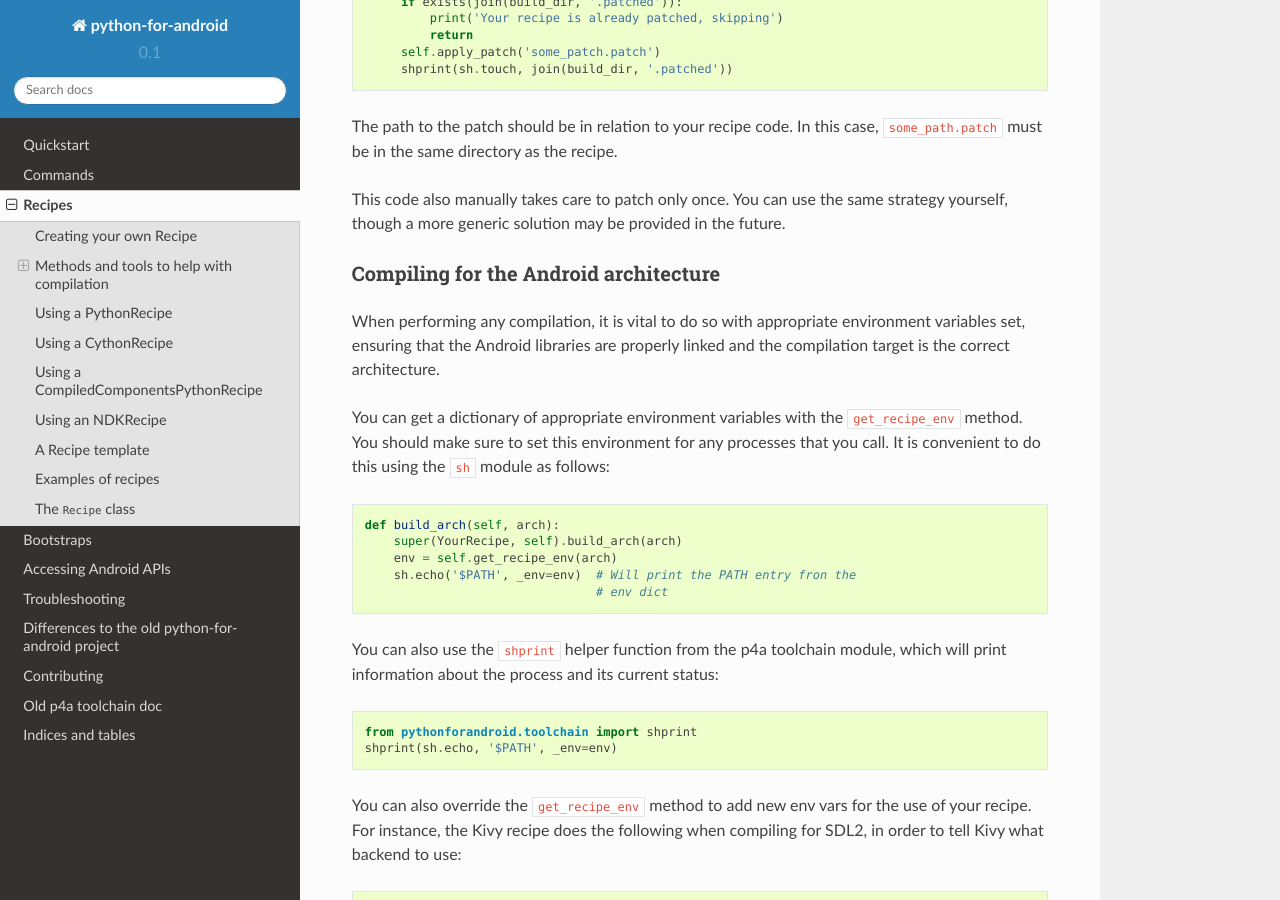
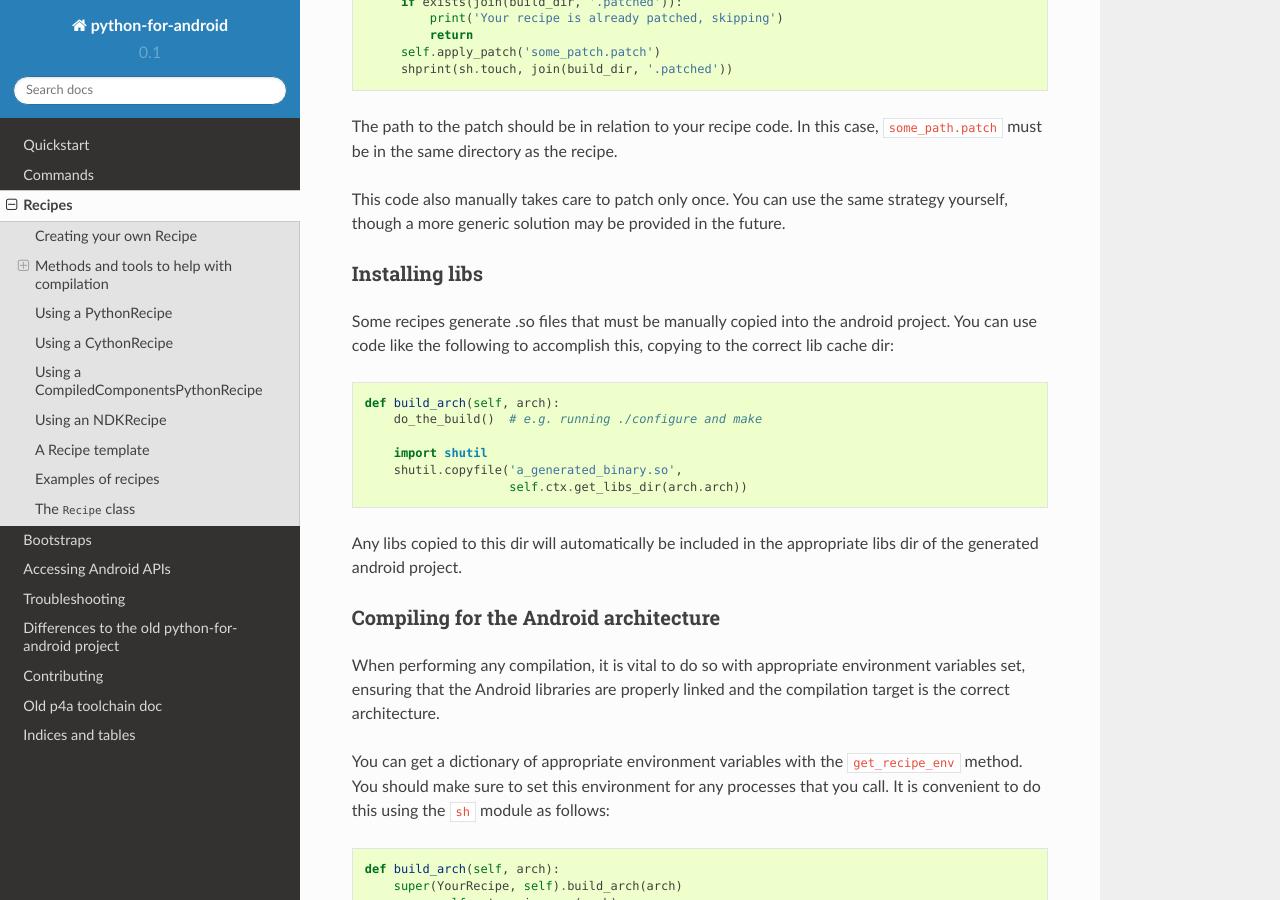
Before and after one commit to kivy/python-for-android, a Sphinx documentation site: the page built from doc/source/recipes.rst, in a window 1280 px wide and 900 px high, scrolled down 2567 px. Built offline with Sphinx 7.4.7 and the Read the Docs theme 2.0.0, drawn with Linux system fonts in a browser that asks for light colours; pages that are not in the unit, such as notebooks, are missing from menus.

Commit message:
Added lib copying instructions in recipes doc

```diff
--- a/doc/source/recipes.rst
+++ b/doc/source/recipes.rst
@@ -138,6 +138,23 @@ recipe.
 This code also manually takes care to patch only once. You can use the
 same strategy yourself, though a more generic solution may be provided
 in the future.
+
+Installing libs
+~~~~~~~~~~~~~~~
+
+Some recipes generate .so files that must be manually copied into the
+android project. You can use code like the following to accomplish
+this, copying to the correct lib cache dir::
+
+    def build_arch(self, arch):
+        do_the_build()  # e.g. running ./configure and make
+
+        import shutil
+        shutil.copyfile('a_generated_binary.so',
+                        self.ctx.get_libs_dir(arch.arch))
+
+Any libs copied to this dir will automatically be included in the
+appropriate libs dir of the generated android project.
 
 Compiling for the Android architecture
 ~~~~~~~~~~~~~~~~~~~~~~~~~~~~~~~~~~~~~~
```
